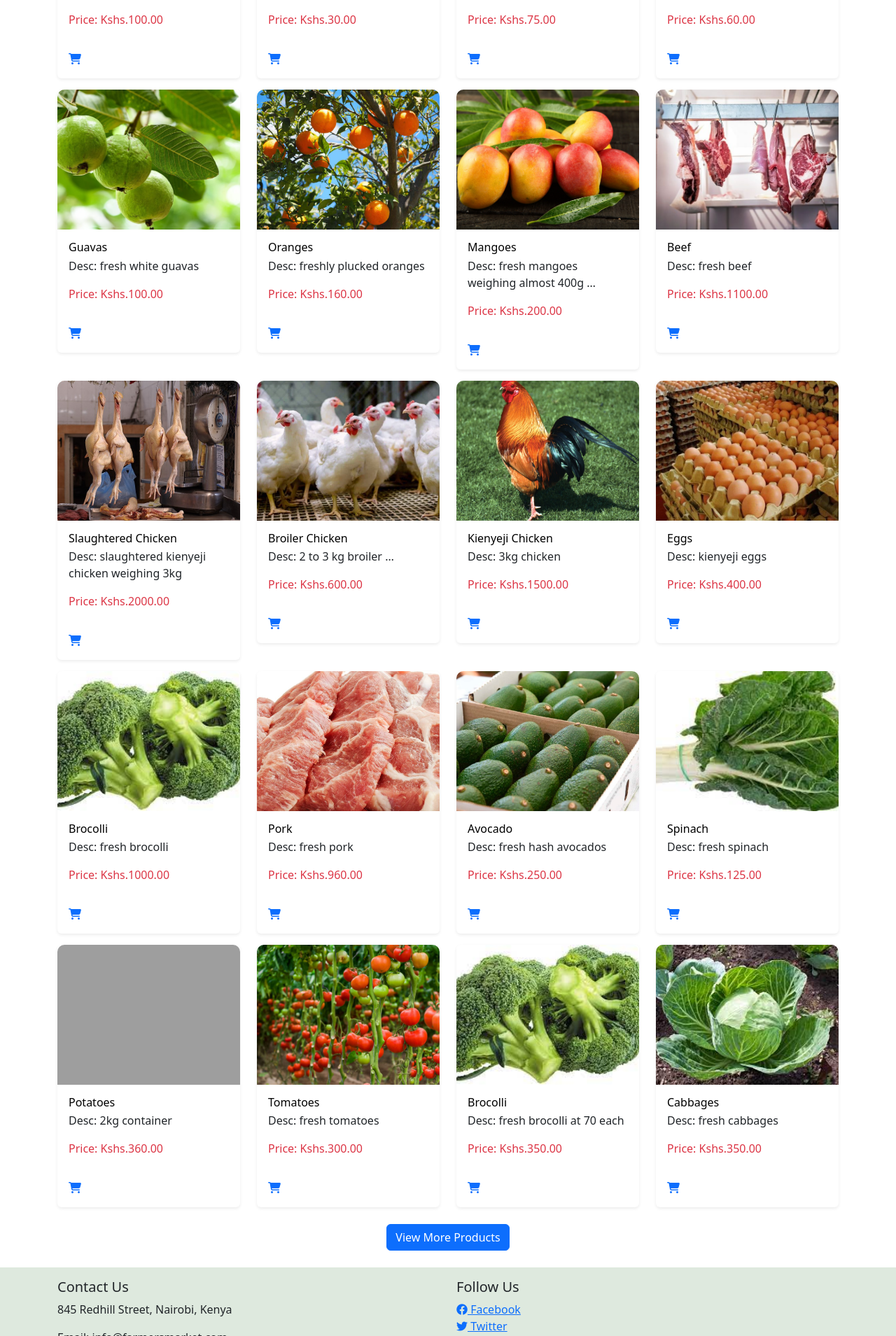
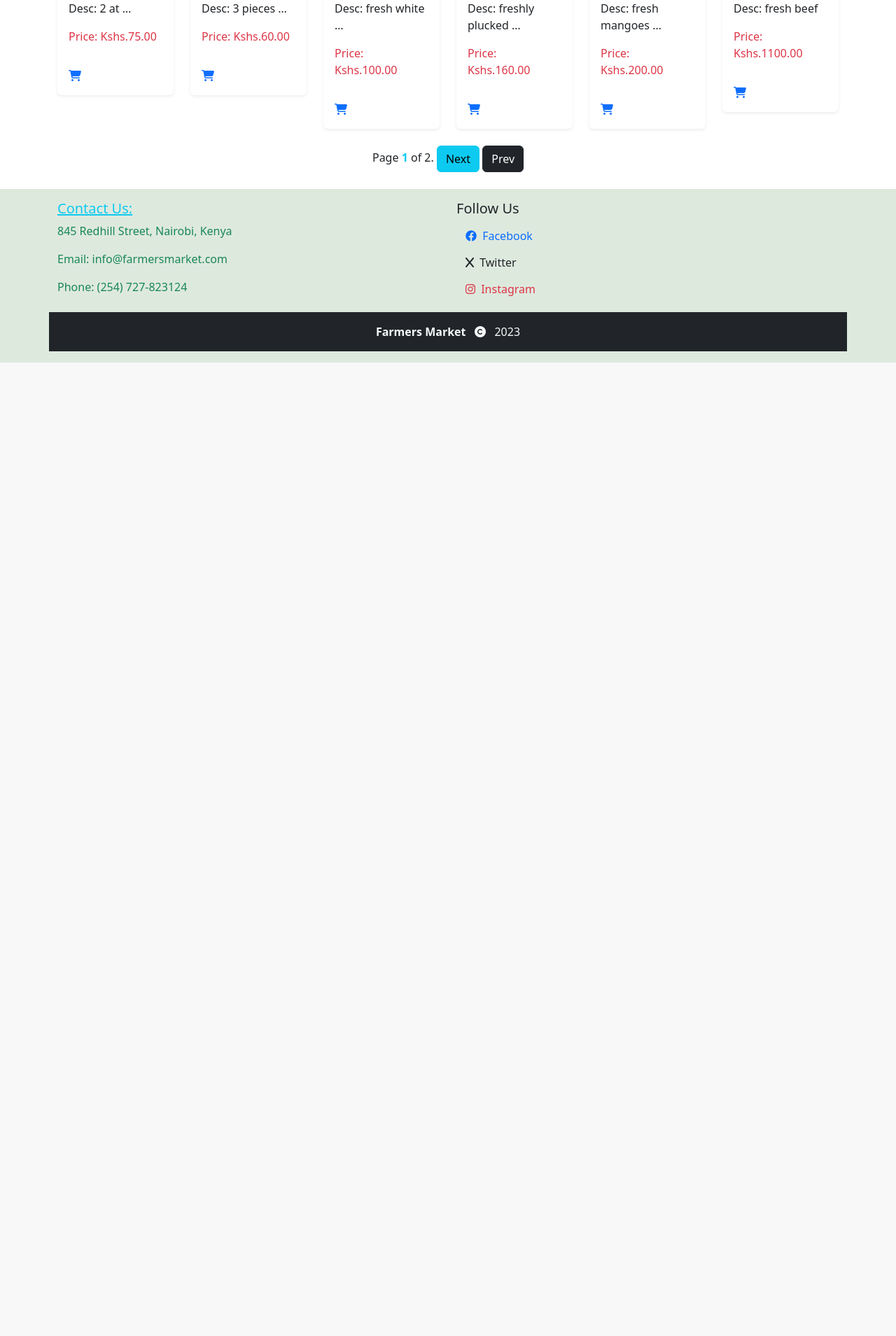
Before and after one commit to effiecancode/Farmers-Market-Ecommerce, a Django app: page / in a window 1280 px wide. Shown: the part 840-2749 px from the top of the page at 70% size. After the commit the page ends 1358 px from the top, so only its background shows below. Run offline with Django 4.2, Linux system fonts and the light colour scheme; data comes from the database, SQL or seed files in the repository; both versions use the stored data as it was after the commit; some libraries are stand-ins or nearby versions; grey boxes are pictures that could not be loaded.

Commit message:
footer styling, copyright, pagination

```diff
--- a/market/Account/templates/Account/base.html
+++ b/market/Account/templates/Account/base.html
@@ -94,6 +94,29 @@
             }, 50); // Adjust the typing speed (milliseconds)
         }
     </script> -->
+    <footer class="footer mt-3 py-3" style="background-color: rgb(222, 233, 222);">
+        <div class="container">
+          <div class="row">
+            <div class="col-md-6 text-success">
+              <h5 class="text-decoration-underline text-info" >Contact Us:</h5>
+              <p>845 Redhill Street, Nairobi, Kenya</p>
+              <p>Email: info@farmersmarket.com</p>
+              <p>Phone: (254) 727-823124</p>
+            </div>
+            <div class="col-md-6">
+              <h5>Follow Us</h5>
+              <a class="btn text-primary" href="#"><i class="fab fa-facebook">&nbsp;</i> Facebook</a><br>
+              <a class="btn text-dark" href="#"><i class="fab fa-x">&nbsp;</i> Twitter </a><br>
+              <a class="btn text-danger" href="#"><i class="fab fa-instagram">&nbsp;</i> Instagram</a>
+            </div>
+          </div>
+          <div class="row text-center mt-2 bg-dark text-light">
+            <p class="mt-3"> <strong> Farmers Market &nbsp; <i class="fa-solid fa-copyright"></i></strong> &nbsp; {% now "Y" %} </p>
+          </div>
+        </div>
+      </footer>
+
+
 
     <script src="https://cdn.jsdelivr.net/npm/bootstrap@5.3.2/dist/js/bootstrap.bundle.min.js" integrity="sha384-C6RzsynM9kWDrMNeT87bh95OGNyZPhcTNXj1NW7RuBCsyN/o0jlpcV8Qyq46cDfL" crossorigin="anonymous"></script>
 
--- a/market/product/templates/product/home.html
+++ b/market/product/templates/product/home.html
@@ -6,13 +6,13 @@
 <div class="container mt-3">
     <div class="row">
         {% for product in products %}
-        <div class="col-md-3">
+        <div class="col-md-2">
             <div class="card mt-3 border-0 shadow-sm">
                 <a class="text-decoration-none" href="{% url 'product:product_details' product.id %}">
                     <img class="card-img-top" src="{{ product.image.url }}" alt="{{ product.name }}" style="height: 200px; object-fit: cover; width: 100%; border-top-left-radius:10px; border-top-right-radius:10px;">
                     <div class="card-body">
                         <h2 class="card-title text-black text-capitalize fs-6 mb-1">{{ product.name }}</h2>
-                        <p class="card-text text-dark fw-2">Desc: {{ product.description|truncatewords:5 }}</p>
+                        <p class="card-text text-dark fw-2">Desc: {{ product.description|truncatewords:2 }}</p>
                         <p class="card-text text-danger fw-2">Price: Kshs.{{ product.unit_price }}</p>
                     </div>
 
@@ -23,32 +23,30 @@
                         </a>
                     </div>
 
+                </div>
             </div>
-        </div>
         {% endfor %}
     </div>
 </div>
+
 <div class="d-flex justify-content-center m-4">
-    <a href="{% url 'product:more_products' %}" class="btn btn-primary">View More Products</a>
+    <div class="pagination">
+        <span class="step-links">
+            {% if products.has_previous %}
+                <a class="btn btn-info" href="?page=1">First</a>
+                <a class="btn btn-dark" href="?page={{ products.previous_page_number }}">Prev</a>
+            {% endif %}
+
+            <span class="current-page">
+                Page <strong class="text-info">{{ products.number }}</strong>  of {{ products.paginator.num_pages }}.
+            </span>
+
+            {% if products.has_next %}
+                <a class="btn btn-info" href="?page={{ products.next_page_number }}">Next</a>
+                <a class="btn btn-dark" href="?page={{ products.paginator.num_pages }}">Prev</a>
+            {% endif %}
+        </span>
+    </div>
 </div>
 
-<footer class="footer mt-3 py-3" style="background-color: rgb(222, 233, 222);">
-    <div class="container">
-      <div class="row">
-        <div class="col-md-6">
-          <h5>Contact Us</h5>
-          <p>845 Redhill Street, Nairobi, Kenya</p>
-          <p>Email: info@farmersmarket.com</p>
-          <p>Phone: (254) 727-823124</p>
-        </div>
-        <div class="col-md-6">
-          <h5>Follow Us</h5>
-          <a href="#"><i class="fab fa-facebook"></i> Facebook</a><br>
-          <a href="#"><i class="fab fa-twitter"></i> Twitter</a><br>
-          <a href="#"><i class="fab fa-instagram"></i> Instagram</a>
-        </div>
-      </div>
-    </div>
-  </footer>
-
 {% endblock content %}
--- a/market/product/urls.py
+++ b/market/product/urls.py
@@ -1,18 +1,16 @@
 from django.urls import path
 
-from .views import home, create_product, product_details, update_product, delete_product, product_search, more_products
+from . import views
 
 
 app_name = "product"
 
 urlpatterns = [
-    path("", home, name="home"),
-    path('create_product/', create_product, name='create_product'),
-    path('product_details/<int:id>/', product_details, name='product_details'),
-    path('update_product/<int:id>', update_product, name='update_product'),
-    path('delete_product/<int:id>', delete_product, name='delete_product'),
+    path("", views.home, name="home"),
+    path('create_product/', views.create_product, name='create_product'),
+    path('product_details/<int:id>/', views.product_details, name='product_details'),
+    path('update_product/<int:id>', views.update_product, name='update_product'),
+    path('delete_product/<int:id>', views.delete_product, name='delete_product'),
 
-    path("product_search/", product_search, name="product_search"),
-
-    path('more_products/', more_products, name='more_products'),
+    path("product_search/", views.product_search, name="product_search"),
 ]
--- a/market/product/views.py
+++ b/market/product/views.py
@@ -13,7 +13,11 @@ from .models import Product
 
 
 def home(request):
-    products = Product.objects.all()[::-1]
+    products_list = Product.objects.all().order_by("id")[::-1]
+    paginator = Paginator(products_list, 12)
+
+    page_number = request.GET.get('page')
+    products = paginator.get_page(page_number)
 
     return render(request, "product/home.html", {"products": products})
 
@@ -120,13 +124,3 @@ def product_search(request):
         'products': products
     }
     return render(request, 'product/product_search.html', context)
-
-# pagination
-def more_products(request):
-    products_list = Product.objects.all()
-    paginator = Paginator(products_list, 10)  # Show 10 products per page
-
-    page_number = request.GET.get('page')
-    products = paginator.get_page(page_number)
-
-    return render(request, 'product/more_products.html', {'products': products})
```
Also changed, not shown: market/product/templates/product/more_products.html (deleted, +0 -52 lines), market/db.sqlite3.
